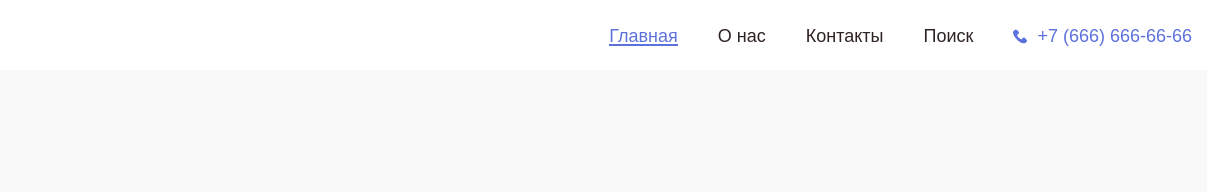
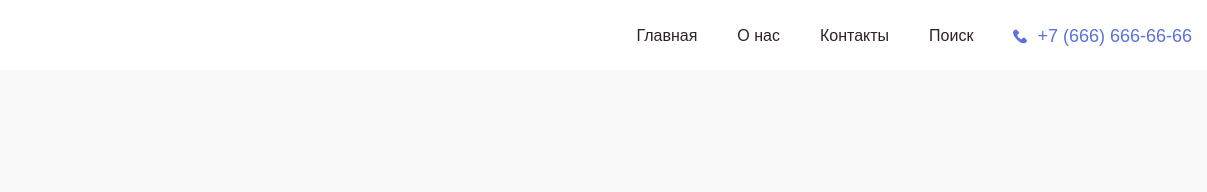
Before and after one commit to daniil-novel/Privezentsev-kurs-rab-Learning-foreign-languages, a plain HTML site: page 404.html in a window 1280 px wide. Shown: the top 192 px of the page, 73-1280 px from the left. Drawn offline with Linux system fonts and the light colour scheme; a web font is replaced by a local one.

Commit message:
Add files via upload

```diff
--- a/css/style.css
+++ b/css/style.css
@@ -156,16 +156,16 @@ body {
 
 .nav__link {
 	position: relative;
-	font-size: 18px;
+	/* font-size: 18px; */
 	color: var(--dark-color);
 }
 
 .nav__link--current {
-	color: var(--accent-color);
+
 }
 
 .nav__link--current::after {
-	content: "";
+	/* content: ""; */
 	position: absolute;
 	left: 0;
 	bottom: 0;
```
